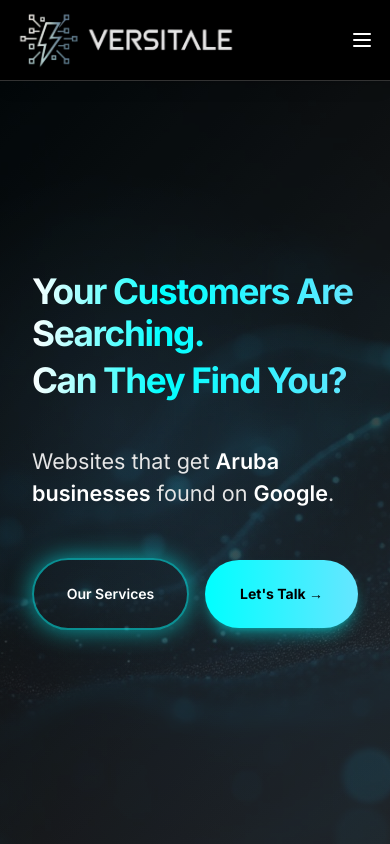
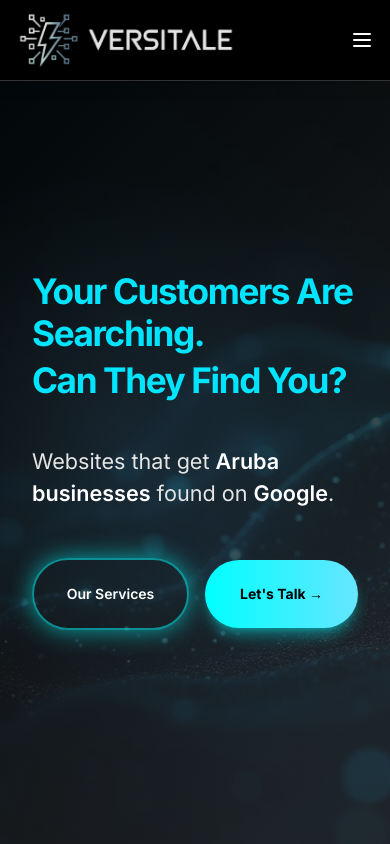
Before and after one commit to helloversitale/versitale, a React (Vite) app: page / in a window 390 px wide. Shown: the top 844 px of the page. Built offline with nearby package versions, Linux system fonts and the light colour scheme.

Commit message:
phone better to read neon

```diff
--- a/src/index.css
+++ b/src/index.css
@@ -199,12 +199,9 @@ All colors MUST be HSL.
     display: none;
   }
 
-  /* Gradient Text */
+  /* Bright Solid Text */
   .gradient-text {
-    background: var(--gradient-ice);
-    -webkit-background-clip: text;
-    -webkit-text-fill-color: transparent;
-    background-clip: text;
+    color: #00E5FF;
     letter-spacing: -0.02em;
   }
 
```
